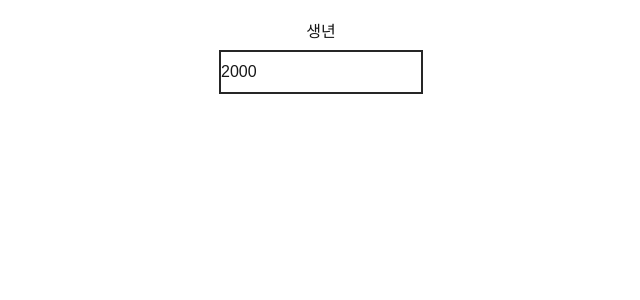
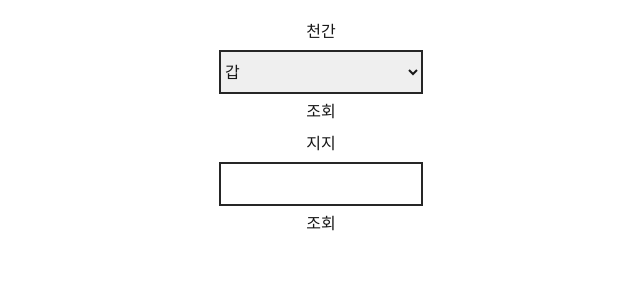
Before and after one commit to outclassstudio/saju-algorithm, a Next.js app: page / in a window 1280 px wide. Shown: the top 300 px of the page, without its empty margins (319-959 px from the left). Built offline with nearby package versions, Linux system fonts and the light colour scheme.

Commit message:
Set sky and ground

```diff
--- a/app/page.tsx
+++ b/app/page.tsx
@@ -1,10 +1,21 @@
 "use client";
 
-import { JiJangGan, Sky, WuXing, YinYang } from "@/data/yinyang";
+import {
+  JiJangGan,
+  Skies,
+  Sky,
+  skyMembers,
+  WuXing,
+  YinYang,
+} from "@/data/yinyang";
 import { useState } from "react";
 
 export default function Home() {
   const [year, setYear] = useState(2000);
+  const [sky, setSky] = useState<Skies>("갑");
+  const [ground, setGround] = useState("");
+  const [skyView, setSkyView] = useState<any>();
+  const [groundView, setGroundView] = useState();
 
   // console.log(YinYang.getKorean("yang"));
   // console.log(new WuXing().getChinese("earth"));
@@ -14,21 +25,69 @@ export default function Home() {
   //     rate: 10,
   //   }).getItem()
   // );
-  console.log(Sky.getAll());
+  // console.log(Sky.getAll());
 
   const handleChangeYear = (e: React.ChangeEvent<HTMLInputElement>) => {
     setYear(+e.target.value);
   };
+  const handleChangeSky = (e: React.ChangeEvent<HTMLSelectElement>) => {
+    if (skyMembers.find((el: Skies) => el === e.target.value)) {
+      let input: Skies = e.target.value as Skies;
+      setSky(input);
+    }
+  };
+  const handleChangeGround = (e: React.ChangeEvent<HTMLInputElement>) => {
+    setGround(e.target.value);
+  };
+  const handleSearchSkyInfo = (e: React.MouseEvent<HTMLButtonElement>) => {
+    e.preventDefault();
+    setSkyView(Sky.getOne(sky));
+    console.log(skyView);
+  };
+  const handleSearchGroundInfo = () => {};
 
   return (
     <form className="w-full flex flex-col gap-2 justify-center items-center p-5">
-      <div>생년</div>
+      {/* <div>생년</div>
       <input
         value={year}
         type="number"
         onChange={handleChangeYear}
         className="w-[200px] h-10 ring-2 ring-neutral-800"
+      /> */}
+      <div>천간</div>
+      <select
+        value={sky}
+        name="sky"
+        onChange={handleChangeSky}
+        className="w-[200px] h-10 ring-2 ring-neutral-800"
+      >
+        {skyMembers.map((el: Skies, idx: number) => (
+          <option key={idx}>{el}</option>
+        ))}
+      </select>
+      <button onClick={handleSearchSkyInfo}>조회</button>
+      <div>지지</div>
+      <input
+        value={ground}
+        type="number"
+        name="ground"
+        onChange={handleChangeGround}
+        className="w-[200px] h-10 ring-2 ring-neutral-800"
       />
+      <button onClick={handleSearchGroundInfo}>조회</button>
+      {skyView ? (
+        <div>
+          <div
+            className={`aspect-square bg-[${skyView.wuXing.color}] p-3 text-white flex justify-center items-center font-bold text-2xl`}
+          >
+            {skyView.ch}
+          </div>
+          <div>{skyView.kr}</div>
+        </div>
+      ) : (
+        ""
+      )}
     </form>
   );
 }
--- a/data/yinyang.ts
+++ b/data/yinyang.ts
@@ -78,7 +78,7 @@ export class WuXing implements BaseAbstractClass {
   }
 }
 
-const skyMembers: Skies[] = [
+export const skyMembers: Skies[] = [
   "갑",
   "을",
   "병",
@@ -91,7 +91,7 @@ const skyMembers: Skies[] = [
   "계",
 ];
 
-type Skies =
+export type Skies =
   | "갑"
   | "을"
   | "병"
@@ -117,6 +117,7 @@ export class Sky {
   static 임: SkyType = [9, "임", "壬", WuXing.수, YinYang.양];
   static 계: SkyType = [10, "계", "癸", WuXing.수, YinYang.음];
 
+  //todo 타입정의
   private convertToObj(sky: SkyType) {
     return {
       idx: sky[0],
@@ -140,6 +141,9 @@ export class Sky {
       AllSkies.push(new Sky().convertToObj(Sky[el]))
     );
     return AllSkies;
+  }
+  static getOne(key: Skies) {
+    return new Sky().convertToObj(Sky[key]);
   }
   static getId(key: Skies) {
     return Sky[key][0];
@@ -336,4 +340,34 @@ export class Ground {
       { sky: "임", rate: 16.5 }
     ),
   ];
+
+  //todo 타입정의
+  private convertToObj(ground: SkyType) {
+    return {
+      idx: ground[0],
+      kr: ground[1],
+      ch: ground[2],
+      wuXing: {
+        kr: ground[3][0],
+        ch: ground[3][1],
+        color: ground[3][2],
+      },
+      YinYang: {
+        kr: ground[4][0],
+        ch: ground[4][1],
+      },
+    };
+  }
+
+  //todo 타입정의
+  // static getAll() {
+  //   let AllSkies: any[] = [];
+  //   skyMembers.forEach((el: Skies) =>
+  //     AllSkies.push(new Ground().convertToObj(Ground[el]))
+  //   );
+  //   return AllSkies;
+  // }
+  // static getOne(key: Skies) {
+  //   return new Ground().convertToObj(Ground[key]);
+  // }
 }
```
